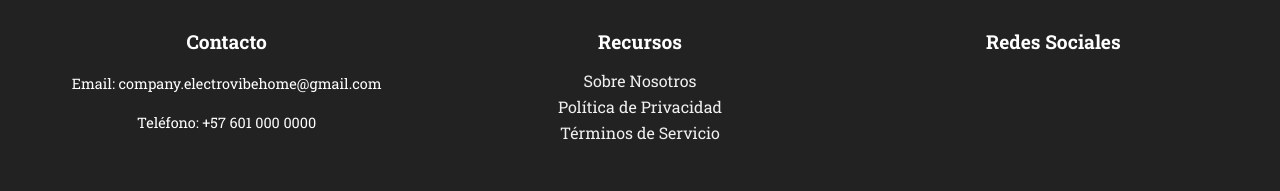
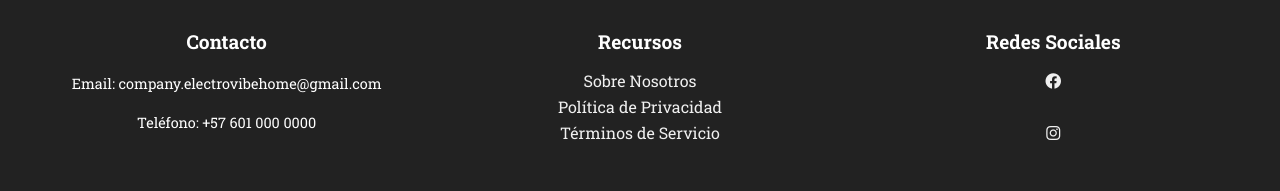
Before and after one commit to sro2005/my-app, a React (Create React App) app: page / in a window 1280 px wide. Shown: the part 1347-1538 px from the top of the page. Built offline with nearby package versions, Linux system fonts and the light colour scheme.

Commit message:
Inicializar & Actualizar proyecto de React

```diff
--- a/public/index.html
+++ b/public/index.html
@@ -12,6 +12,9 @@
   <link rel="preconnect" href="https://fonts.gstatic.com" crossorigin>
   <link href="https://fonts.googleapis.com/css2?family=Roboto+Slab:wght@400;700&display=swap" rel="stylesheet">
 
+  <!-- Font Awesome (para los íconos de redes sociales) -->
+  <link rel="stylesheet" href="https://cdnjs.cloudflare.com/ajax/libs/font-awesome/6.4.2/css/all.min.css">
+
   <!-- Favicons -->
   <link rel="icon" type="image/png" href="/favicon-96x96.png" sizes="96x96" />
   <link rel="icon" type="image/svg+xml" href="/favicon.svg" />
--- a/src/components/Footer.js
+++ b/src/components/Footer.js
@@ -23,9 +23,9 @@ const Footer = () => {
     <div className="section right">
       <h3>Redes Sociales</h3>
       <ul className="social-links">
-        <li><a href="https://facebook.com" target="_blank" rel="noopener noreferrer"><span className="iconify" data-icon="fa6-brands:facebook" data-inline="false"></span></a></li>
-        <li><a href="https://x.com" target="_blank" rel="noopener noreferrer"><span className="iconify" data-icon="fa6-brands:twitter" data-inline="false"></span></a></li>
-        <li><a href="https://instagram.com" target="_blank" rel="noopener noreferrer"><span className="iconify" data-icon="fa6-brands:instagram" data-inline="false"></span></a></li>
+        <li><a href="https://facebook.com" target="_blank" rel="noopener noreferrer"><i className="fa-brands fa-facebook"></i></a></li>
+        <li><a href="https://x.com" target="_blank" rel="noopener noreferrer"><i className="fa-brands fa-x-twitter"></i></a></li>
+        <li><a href="https://instagram.com" target="_blank" rel="noopener noreferrer"><i className="fa-brands fa-instagram"></i></a></li>
       </ul>
     </div>
   </div>
```
